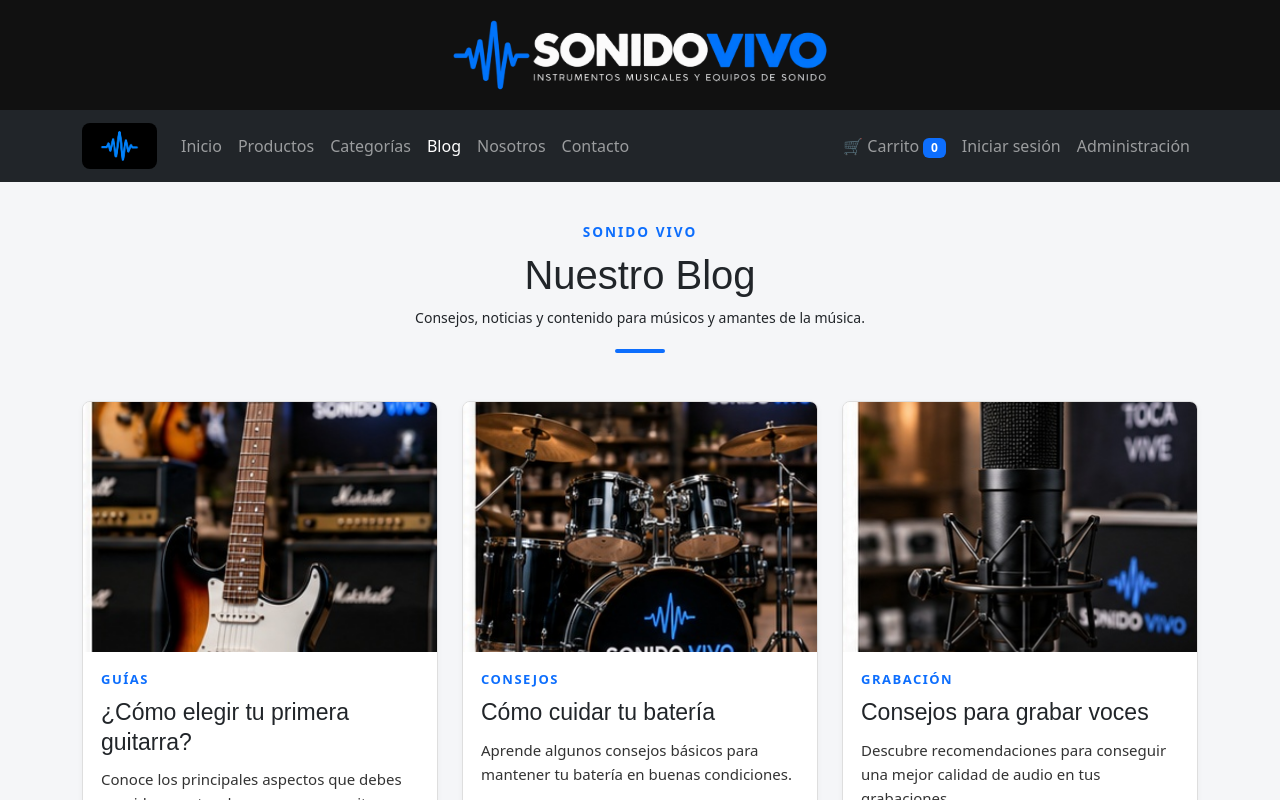
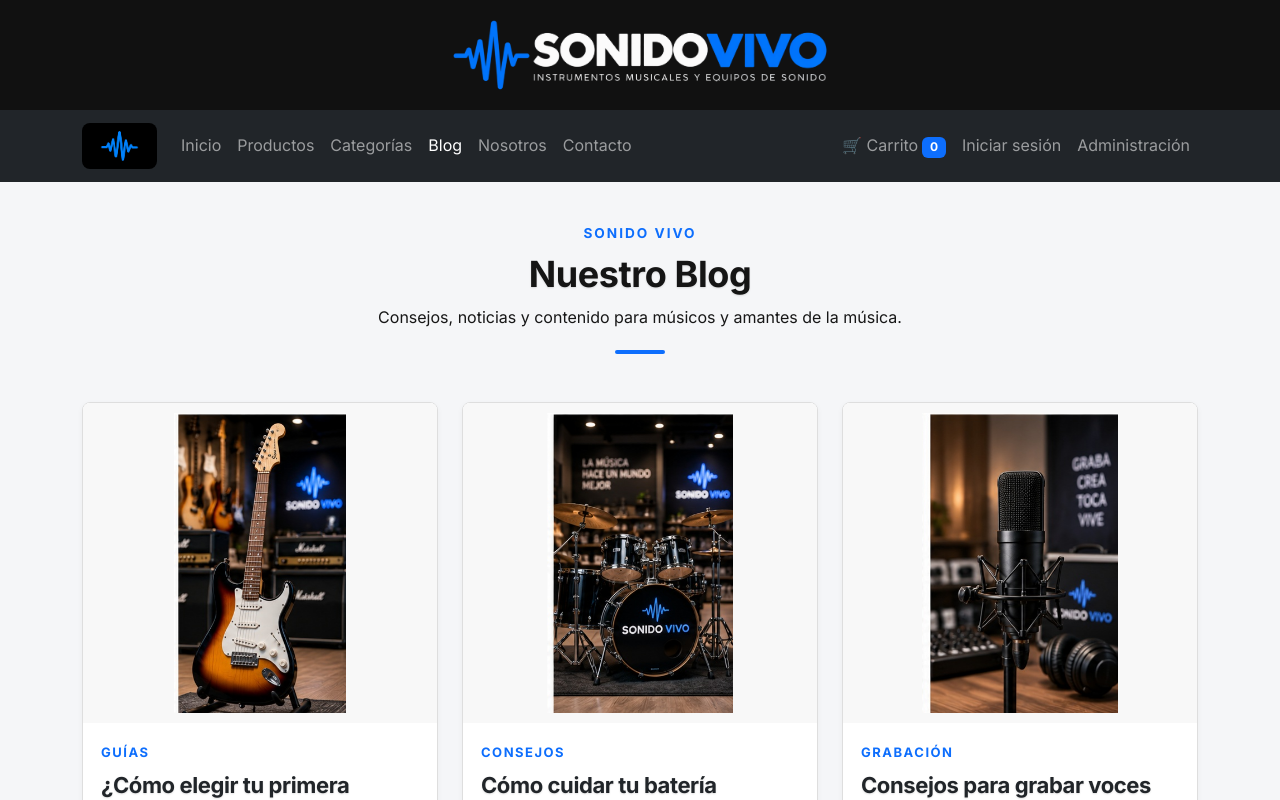
Before and after one commit to diegoooo10/TiendaSonido-React, a React (Vite) app: page /blog in a window 1280 px wide. Shown: the top 800 px of the page. Built offline with nearby package versions, Linux system fonts and the light colour scheme.

Commit message:
Unificar tipografia y colores de la tienda

```diff
--- a/src/App.css
+++ b/src/App.css
@@ -1,3 +1,55 @@
+@import url('https://fonts.googleapis.com/css2?family=Inter:wght@400;500;600;700;800&display=swap');
+
+body {
+    font-family: 'Inter', sans-serif;
+    font-size: 16px;
+    line-height: 1.6;
+    color: #171717;
+    background-color: #ffffff;
+}
+
+button, input, textarea, select {
+    font-family: inherit;
+}
+
+h1, h2, h3, h4, h5, h6 {
+    font-family: 'Inter', sans-serif;
+    color: #151515;
+    font-weight: 700;
+    letter-spacing: -0.4px;
+    text-shadow: 0 1px 2px rgba(0, 0, 0, 0.12);
+}
+
+main {
+    font-size: 16px;
+}
+
+main p {
+    font-size: 16px;
+    line-height: 1.7;
+}
+
+main p:not([class]) {
+    color: #252525;
+}
+
+main h1 {
+    font-size: 36px;
+}
+
+main h2 {
+    font-size: 28px;
+}
+
+main h3 {
+    font-size: 22px;
+}
+
+main .btn {
+    font-size: 15px;
+    font-weight: 600;
+}
+
 /* ========================================
    NOTIFICACIONES DEL CARRITO
 ======================================== */
@@ -79,7 +131,6 @@
 }
 
 .hero h1 {
-  font-size: 28px;
   font-weight: 700;
   letter-spacing: 0;
   line-height: 1.3;
@@ -87,7 +138,6 @@
 }
 
 .hero p {
-  font-size: 14px;
   line-height: 1.7;
   margin-bottom: 20px;
 }
@@ -151,7 +201,6 @@
 }
 
 .productos-destacados h2 {
-  font-size: 25px;
   font-weight: 700;
   letter-spacing: 0;
   margin: 0 0 10px;
@@ -160,7 +209,6 @@
 .descripcion-seccion {
   max-width: 650px;
   margin: 0 auto;
-  font-size: 14px;
   line-height: 1.6;
 }
 
@@ -200,13 +248,13 @@
 }
 
 .tarjeta-destacada .card-title {
-  font-size: 18px;
+  font-size: 22px;
   font-weight: 700;
   margin-bottom: 10px;
 }
 
 .tarjeta-destacada .card-text {
-  font-size: 14px;
+  font-size: 16px;
   line-height: 1.6;
 }
 
@@ -236,8 +284,8 @@
   display: flex;
   flex-direction: column;
   gap: 5px;
-  font-size: 12px;
-  color: #555555;
+  font-size: 15px;
+  color: #252525;
 }
 
 
@@ -269,14 +317,12 @@
 }
 
 .encabezado-catalogo h1 {
-  font-size: 30px;
   font-weight: 700;
   margin-bottom: 8px;
 }
 
 .encabezado-catalogo > p:not(.subtitulo-seccion) {
-  color: #777777;
-  font-size: 14px;
+  color: #252525;
   margin-bottom: 0;
 }
 
@@ -332,14 +378,14 @@
 }
 
 .tarjeta-catalogo .card-title {
-  font-size: 18px;
+  font-size: 22px;
   font-weight: 700;
   margin-bottom: 10px;
 }
 
 .tarjeta-catalogo .card-text {
-  color: #666666;
-  font-size: 14px;
+  color: #252525;
+  font-size: 16px;
   line-height: 1.5;
   margin-bottom: 20px;
 }
@@ -377,7 +423,7 @@
 /* Stock y boton */
 
 .stock-catalogo {
-  font-size: 14px;
+  font-size: 16px;
   margin-bottom: 16px;
 }
 
@@ -385,7 +431,7 @@
   width: 100%;
   margin-top: auto;
   padding: 11px 12px;
-  font-size: 14px;
+  font-size: 15px;
   font-weight: 600;
   border-radius: 5px;
 }
@@ -430,7 +476,6 @@
 
 .contacto-info h2,
 .formulario-contacto h2 {
-  font-size: 1.5rem;
   font-weight: 700;
   margin-bottom: 20px;
 }
@@ -440,7 +485,6 @@
 }
 
 .dato-contacto h3 {
-  font-size: 1.1rem;
   font-weight: 600;
   margin-bottom: 8px;
 }
@@ -487,10 +531,6 @@
     max-width: 300px;
   }
 
-  .hero h1 {
-    font-size: 25px;
-  }
-
   .hero-imagen {
     max-width: 100%;
   }
@@ -517,29 +557,10 @@
     margin-bottom: 25px;
   }
 
-  .encabezado-catalogo h1 {
-    font-size: 26px;
-  }
-
   .imagen-producto-catalogo {
     height: 220px;
   }
 
-  .tarjeta-catalogo .card-title {
-    font-size: 16px;
-  }
-
-  .tarjeta-catalogo .card-text {
-    font-size: 13px;
-  }
-
-  .stock-catalogo {
-    font-size: 13px;
-  }
-
-  .boton-agregar-catalogo {
-    font-size: 13px;
-  }
 }
 
 /* ========================================
@@ -600,7 +621,7 @@
 
 .detalle-descripcion {
   color: #555555;
-  font-size: 14px;
+  font-size: 16px;
   line-height: 1.6;
   margin-bottom: 14px;
 }
@@ -613,7 +634,7 @@
 
 .detalle-dato {
   color: #212529;
-  font-size: 14px;
+  font-size: 16px;
   margin-bottom: 14px;
 }
 
@@ -649,7 +670,7 @@
 
 .detalle-botones .btn {
   padding: 10px 14px;
-  font-size: 14px;
+  font-size: 15px;
 }
 
 @media (max-width: 767px) {
@@ -712,14 +733,13 @@
 }
 
 .encabezado-categorias h1 {
-  font-size: 30px;
   font-weight: 700;
   margin-bottom: 8px;
 }
 
 .descripcion-categorias {
-  color: #777777;
-  font-size: 14px;
+  color: #252525;
+  font-size: 16px;
   margin-bottom: 0;
 }
 
@@ -761,21 +781,21 @@
 
 .tarjeta-categoria .card-title {
   color: #212529;
-  font-size: 18px;
+  font-size: 22px;
   font-weight: 700;
   margin-bottom: 9px;
 }
 
 .tarjeta-categoria .card-text {
-  color: #555555;
-  font-size: 14px;
+  color: #252525;
+  font-size: 16px;
   margin-bottom: 18px;
 }
 
 .tarjeta-categoria .btn {
   margin-top: auto;
   padding: 9px 16px;
-  font-size: 14px;
+  font-size: 15px;
   border-radius: 5px;
 }
 
@@ -789,10 +809,6 @@
     margin-bottom: 25px;
   }
 
-  .encabezado-categorias h1 {
-    font-size: 26px;
-  }
-
   .tarjeta-categoria .card-body {
     padding: 17px;
   }
@@ -828,7 +844,7 @@
 
 .volver-categorias .btn {
   padding: 9px 16px;
-  font-size: 14px;
+  font-size: 15px;
   border-radius: 5px;
 }
 
@@ -872,12 +888,12 @@
 }
 
 .imagen-tarjeta-blog {
-  display: block;
-  width: 100%;
-  height: 250px;
-  object-fit: cover;
-  border-radius: 0;
-  transition: transform 0.2s ease;
+    display: block;
+    width: 100%;
+    height: 320px;
+    object-fit: contain;
+    background-color: #f8f8f8;
+    padding: 10px;
 }
 
 .imagen-enlace-blog:hover .imagen-tarjeta-blog {
@@ -901,15 +917,15 @@
 
 .tarjeta-blog .card-title {
   color: #212529;
-  font-size: 23px;
-  font-weight: 500;
+  font-size: 22px;
+  font-weight: 700;
   line-height: 1.3;
   margin-bottom: 10px;
 }
 
 .tarjeta-blog .card-text {
   color: #333333;
-  font-size: 15px;
+  font-size: 16px;
   line-height: 1.6;
   margin-bottom: 16px;
 }
@@ -919,7 +935,7 @@
   border-color: #0d6efd;
   border-radius: 5px;
   padding: 9px 14px;
-  font-size: 14px;
+  font-size: 15px;
 }
 
 .boton-leer-blog:hover {
@@ -930,10 +946,6 @@
 @media (max-width: 767px) {
   .imagen-tarjeta-blog {
     height: 230px;
-  }
-
-  .tarjeta-blog .card-title {
-    font-size: 20px;
   }
 
   .tarjeta-blog .card-body {
@@ -967,14 +979,13 @@
 }
 
 .encabezado-carrito h1 {
-  font-size: 32px;
-  font-weight: 600;
+  font-weight: 700;
   margin-bottom: 8px;
 }
 
 .encabezado-carrito > p:not(.subtitulo-seccion) {
   color: #777;
-  font-size: 14px;
+  font-size: 16px;
   margin-bottom: 0;
 }
 
@@ -1009,8 +1020,8 @@
 
 .encabezado-panel-carrito h2,
 .panel-resumen h2 {
-  font-size: 25px;
-  font-weight: 500;
+  font-size: 28px;
+  font-weight: 700;
   margin: 0;
 }
 
@@ -1063,7 +1074,7 @@
 .nombre-item-carrito {
   display: block;
   color: #212529;
-  font-size: 19px;
+  font-size: 22px;
   line-height: 1.3;
   text-decoration: none;
   margin-bottom: 8px;
@@ -1075,7 +1086,7 @@
 
 .modelo-item-carrito {
   color: #555;
-  font-size: 14px;
+  font-size: 16px;
   margin-bottom: 7px;
 }
 
@@ -1152,13 +1163,13 @@
 
 .carrito-vacio h3 {
   font-size: 23px;
-  font-weight: 500;
+  font-weight: 700;
   margin-bottom: 8px;
 }
 
 .carrito-vacio p {
   color: #555;
-  font-size: 14px;
+  font-size: 16px;
   margin-bottom: 16px;
 }
 
@@ -1184,7 +1195,7 @@
   display: flex;
   justify-content: space-between;
   gap: 12px;
-  font-size: 14px;
+  font-size: 16px;
 }
 
 .panel-resumen hr {
@@ -1216,7 +1227,7 @@
   width: 100%;
   margin-top: 45px;
   padding: 12px;
-  font-size: 14px;
+  font-size: 15px;
   font-weight: 600;
 }
 
@@ -1258,10 +1269,6 @@
 
   .encabezado-carrito {
     margin-bottom: 25px;
-  }
-
-  .encabezado-carrito h1 {
-    font-size: 28px;
   }
 
   .panel-carrito > .card-body,
@@ -1327,6 +1334,12 @@
   .boton-continuar-compra {
     margin-top: 30px;
   }
+
+  @media (max-width: 767px) {
+    main h1 {
+        font-size: 30px;
+    }
+}
 }
 
 
```
Also changed, not shown: 2 other files (tests, documents, lock files or other folders).
